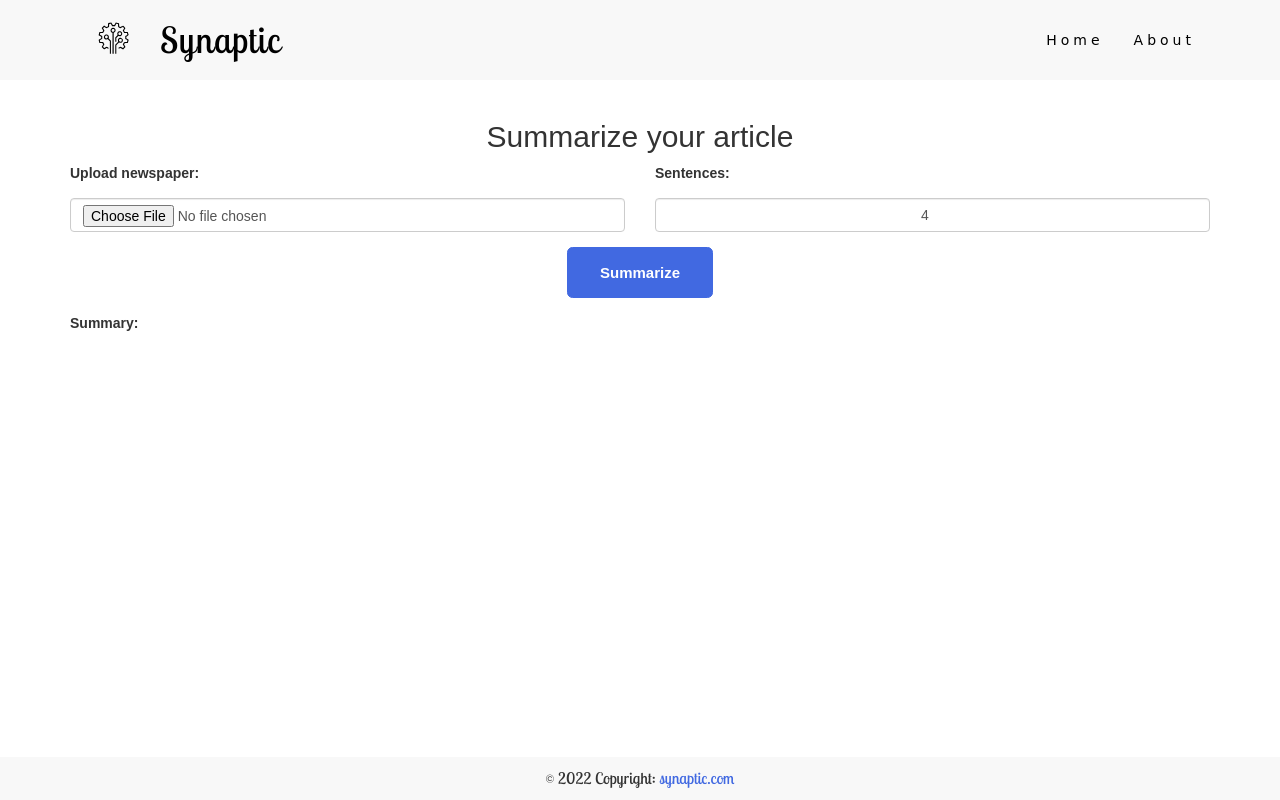
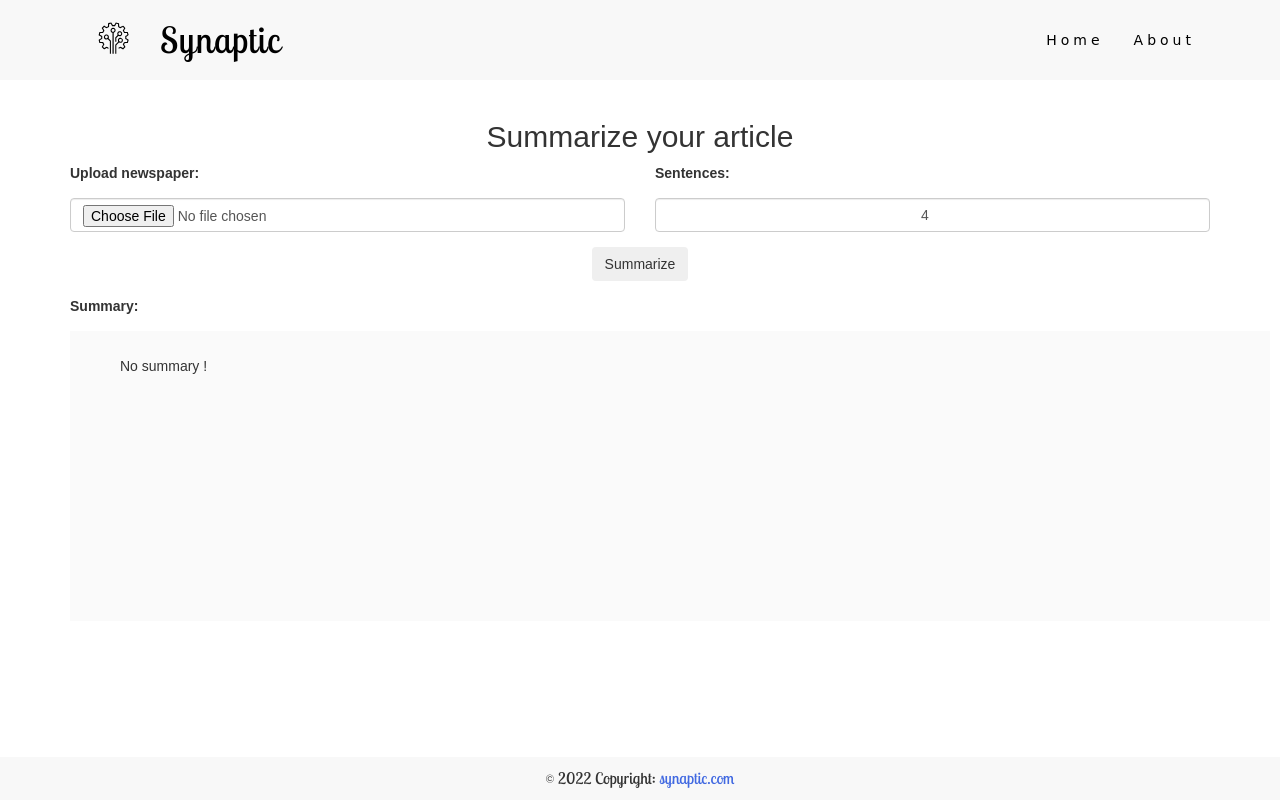
Before and after one commit to ernest404/Synaptics, a Flask app: page /summarize in a window 1280 px wide. Run offline with Flask 2, Linux system fonts and the light colour scheme; parts of the project's set-up code (start-up, migrations or seed data) failed here and were passed over; some libraries are stand-ins or nearby versions; some web fonts are replaced.

Commit message:
Redesignedtthe previous and next buton. Made the summary section for  when wwe have no results

```diff
--- a/templates/summarize.html
+++ b/templates/summarize.html
@@ -23,7 +23,7 @@
         </div>
 
         <div class="form-group text-center">
-            <input type="submit" value="Summarize" class="btn btn-solid-lg mb-2" id="submit_sum" />
+            <input type="submit" value="Summarize" class="btn btn-solid-md mb-2" id="submit_sum" />
         </div>
 
     </div>
@@ -34,6 +34,7 @@
             <label for="id_res">Summary:</label>
         </p>
         <div class="carousel-wrapper">
+            {% if summary_list|length > 0 %}
             {% for i in range(1, summary_list|length) %}
             <span id="item-{{i}}"></span>
             {%endfor%}
@@ -41,14 +42,28 @@
             {% for summary in summary_list %}
 
             <div class="carousel-item item-{{loop.index}}">
-              <h2>Summary {{loop.index}}</h2>
-              <p>{{ summary }}</p>
-              <a class="arrow arrow-prev" href="#item-{{loop.index-1}}"></a>
-              <a class="arrow arrow-next" href="#item-{{loop.index+1}}"></a>
+                <div style="height: 270px;  overflow-y:auto">
+                    <h3>Summary {{loop.index}}</h3>
+                    <p>{{ summary }}</p>
+                </div>
+                {% if summary_list|length > 1 %}
+                <div class="centerh " style="margin-top: 33px;">
+                    <a href="#item-{{loop.index-1}}" class="previous round p-nbutton">&#8249;</a>
+                    <a href="#item-{{loop.index+1}}" class="next round p-nbutton">&#8250;</a>
+                </div>
+                {% endif %}
             </div>
+
+
             {% endfor %}
+            {% else %}
+            <div class="carousel-item item-1">
+                <p  class="center">No summary !</p>
+            </div>
+            {% endif %}
 
-          </div>
+
+        </div>
     </div>
 
 
```
